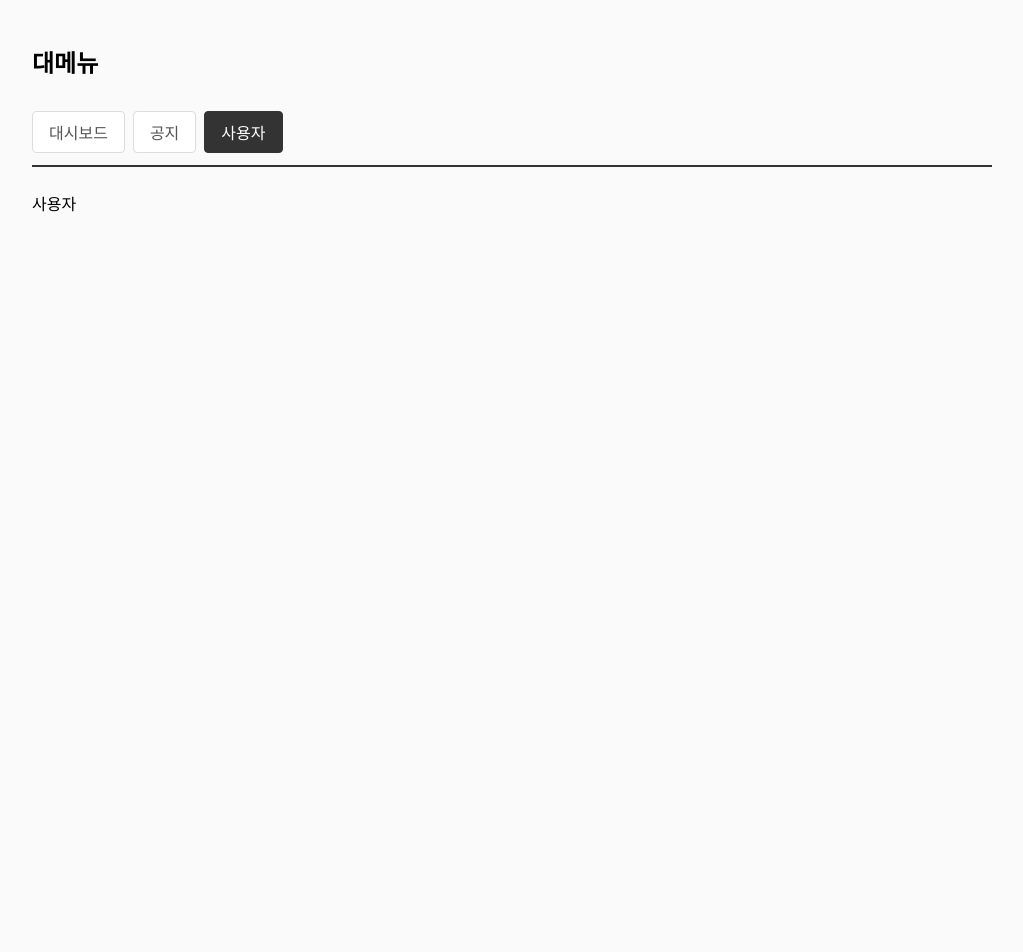
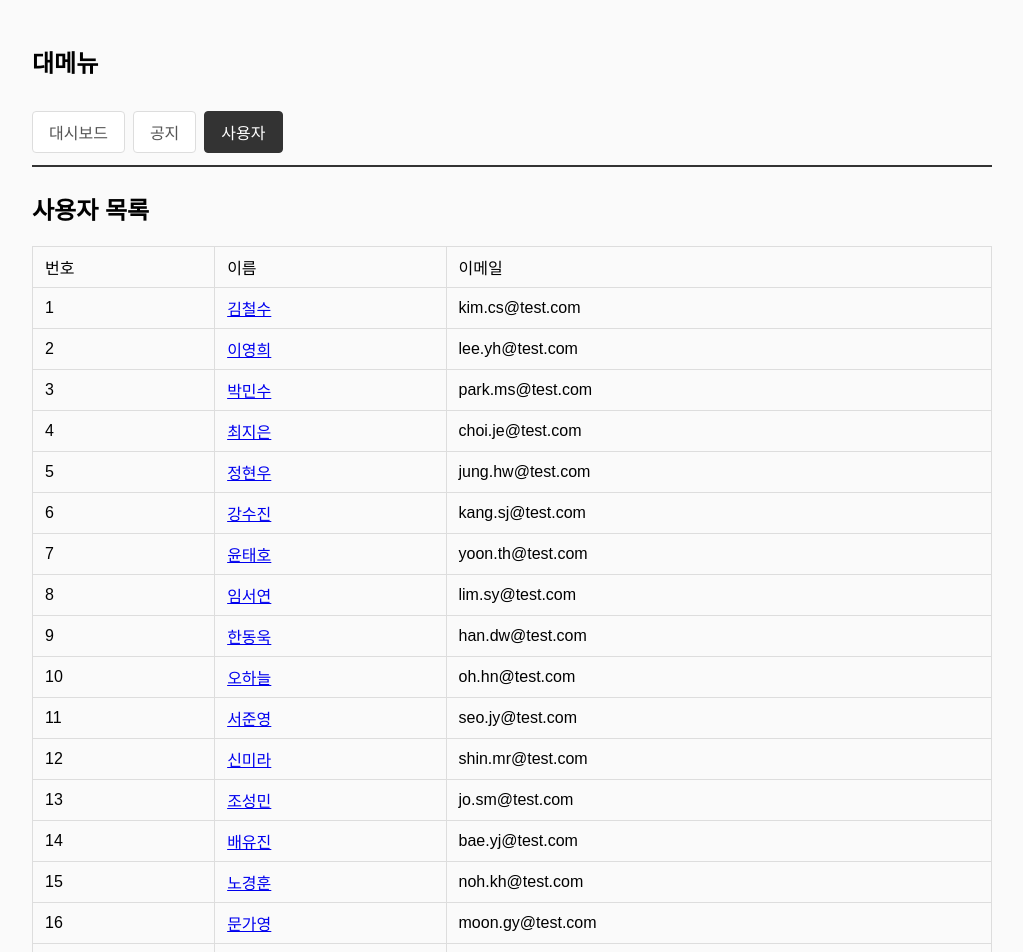
Before and after one commit to yekang-dev/react-study, a React (Vite) app in the folder 03-admin-dashboard/: page /admin/user in a window 1280 px wide. Shown: the top 952 px of the page, without its empty margins (128-1151 px from the left). Before the commit the page ends 800 px from the top, so only its background shows below. Built offline with nearby package versions, Linux system fonts and the light colour scheme.

Commit message:
feat(03): 회원 목록/상세 구현 (useParams)

```diff
--- a/03-admin-dashboard/src/App.jsx
+++ b/03-admin-dashboard/src/App.jsx
@@ -4,6 +4,7 @@ import TopMenu from './layouts/TopMenu'
 import Dashboard from './pages/Dashboard'
 import NoticeList from './pages/notice/NoticeList'
 import UserList from './pages/user/UserList'
+import UserDetail from "./pages/user/UserDetail"
 import NotFound from "./pages/NotFound"
 
 // App.jsx : 실제 화면 구조를 그리는 곳.
@@ -29,7 +30,11 @@ function App() {
           <Route index element={<Navigate to="dashboard" replace />} />
           <Route path="dashboard" element={<Dashboard/>}/>
           <Route path="notice" element={<NoticeList/>}/>
+
+
           <Route path="user" element={<UserList/>}/>
+          {/* url을 통해 매칭된 id값을 호출 하려면 아래와 같이 진행 */}
+          <Route path="user/detail/:id" element={<UserDetail/>}/>
         </Route>
         {/* 위의 어느 것에도 안 걸린 나머지의 경로로 접근 시 */}
         <Route path="*" element={<NotFound />} />
--- /dev/null
+++ b/03-admin-dashboard/src/data/user.js
@@ -0,0 +1,29 @@
+// 연습을 위한 user 더미 데이터
+export const users = [
+  { id: 1,  name: '김철수', email: 'kim.cs@test.com',   phone: '010-1234-5678', role: '관리자', joinedAt: '2024-01-15' },
+  { id: 2,  name: '이영희', email: 'lee.yh@test.com',   phone: '010-2345-6789', role: '일반',   joinedAt: '2024-02-03' },
+  { id: 3,  name: '박민수', email: 'park.ms@test.com',  phone: '010-3456-7890', role: '일반',   joinedAt: '2024-02-20' },
+  { id: 4,  name: '최지은', email: 'choi.je@test.com',  phone: '010-4567-8901', role: '일반',   joinedAt: '2024-03-11' },
+  { id: 5,  name: '정현우', email: 'jung.hw@test.com',  phone: '010-5678-9012', role: '관리자', joinedAt: '2024-03-28' },
+  { id: 6,  name: '강수진', email: 'kang.sj@test.com',  phone: '010-6789-0123', role: '일반',   joinedAt: '2024-04-05' },
+  { id: 7,  name: '윤태호', email: 'yoon.th@test.com',  phone: '010-7890-1234', role: '일반',   joinedAt: '2024-04-17' },
+  { id: 8,  name: '임서연', email: 'lim.sy@test.com',   phone: '010-8901-2345', role: '일반',   joinedAt: '2024-05-02' },
+  { id: 9,  name: '한동욱', email: 'han.dw@test.com',   phone: '010-9012-3456', role: '일반',   joinedAt: '2024-05-19' },
+  { id: 10, name: '오하늘', email: 'oh.hn@test.com',    phone: '010-0123-4567', role: '관리자', joinedAt: '2024-06-08' },
+  { id: 11, name: '서준영', email: 'seo.jy@test.com',   phone: '010-1357-2468', role: '일반',   joinedAt: '2024-06-25' },
+  { id: 12, name: '신미라', email: 'shin.mr@test.com',  phone: '010-2468-1357', role: '일반',   joinedAt: '2024-07-14' },
+  { id: 13, name: '조성민', email: 'jo.sm@test.com',    phone: '010-3579-4680', role: '일반',   joinedAt: '2024-08-01' },
+  { id: 14, name: '배유진', email: 'bae.yj@test.com',   phone: '010-4680-3579', role: '일반',   joinedAt: '2024-08-22' },
+  { id: 15, name: '노경훈', email: 'noh.kh@test.com',   phone: '010-5791-6802', role: '일반',   joinedAt: '2024-09-09' },
+  { id: 16, name: '문가영', email: 'moon.gy@test.com',  phone: '010-6802-5791', role: '일반',   joinedAt: '2024-09-30' },
+  { id: 17, name: '홍재석', email: 'hong.js@test.com',  phone: '010-7913-8024', role: '관리자', joinedAt: '2024-10-16' },
+  { id: 18, name: '남지훈', email: 'nam.jh@test.com',   phone: '010-8024-7913', role: '일반',   joinedAt: '2024-11-04' },
+  { id: 19, name: '유은정', email: 'yoo.ej@test.com',   phone: '010-9135-0246', role: '일반',   joinedAt: '2024-11-27' },
+  { id: 20, name: '권상혁', email: 'kwon.sh@test.com',  phone: '010-0246-9135', role: '일반',   joinedAt: '2024-12-13' },
+];
+
+// 사용자 상세 정보 가져옴
+// URL에서 가져온 값은 문자열이므로 Number()를 통해서 숫자로 바꿔주어야함.
+export const userDetail = (id) => {
+  return users.find(user => user.id === Number(id));
+};
--- /dev/null
+++ b/03-admin-dashboard/src/pages/user/UserDetail.jsx
@@ -0,0 +1,61 @@
+import { useParams, Link } from "react-router"
+import { userDetail } from '../../data/user'
+
+function UserDetail () {
+
+  // useParams : URL의 동적부분을 꺼내는 훅.
+  // 객체 형식으로 반환 { id: "1" }, Route에 설정된 이름과 동일
+  // URL은 텍스트이므로 값은 항상 문자열.
+  // ?page=2 같은 쿼리스트링은 안 나옴. (useSearchParams 담당)
+
+  // const id = userParams().id 도 가능.
+  // 여러개일 경우, const { id, pw } = useParams();
+  const { id } = useParams();
+  const userData = userDetail(id);
+
+  return (
+    <>
+    <h2>사용자 상세</h2>
+    <table>
+      <colgroup>
+        <col width="100" />
+        <col width="200"/>
+      </colgroup>
+      <tbody>
+        <tr>
+          <td>번호</td>
+          <td>{userData.id}</td>
+        </tr>
+        <tr>
+          <td>타입</td>
+          <td>{userData.role}</td>
+        </tr>
+        <tr>
+          <td>이름</td>
+          <td>{userData.name}</td>
+        </tr>
+        <tr>
+          <td>이메일</td>
+          <td>{userData.email}</td>
+        </tr>
+        <tr>
+          <td>전화번호</td>
+          <td>{userData.phone}</td>
+        </tr>
+        <tr>
+          <td>가입일</td>
+          <td>{userData.joinedAt}</td>
+        </tr>
+      </tbody>
+    </table>
+    <br/>
+    <div>
+      <button type="button">
+        <Link to="/admin/user">목록</Link>
+      </button>
+    </div>
+    </>
+  )
+}
+
+export default UserDetail;
--- a/03-admin-dashboard/src/pages/user/UserList.jsx
+++ b/03-admin-dashboard/src/pages/user/UserList.jsx
@@ -1,6 +1,36 @@
+import { users } from '../../data/user'
+import { Link } from 'react-router'
+
 function UserList(){
-
-    return <p>사용자</p>
+  return (
+    <>
+    <h2>사용자 목록</h2>
+    <table>
+      <thead>
+        <tr>
+          <td>번호</td>
+          <td>이름</td>
+          <td>이메일</td>
+        </tr>
+      </thead>
+      <tbody>
+        {
+          users.map((data)=>(
+            <tr key={data.id}>
+              <td>{data.id}</td>
+              <td>
+                <Link to={`/admin/user/detail/${data.id}`}>
+                  {data.name}
+                </Link>
+              </td>
+              <td>{data.email}</td>
+            </tr>
+          ))
+        }
+      </tbody>
+    </table>
+    </>
+  )
 }
 
 export default UserList;
```
